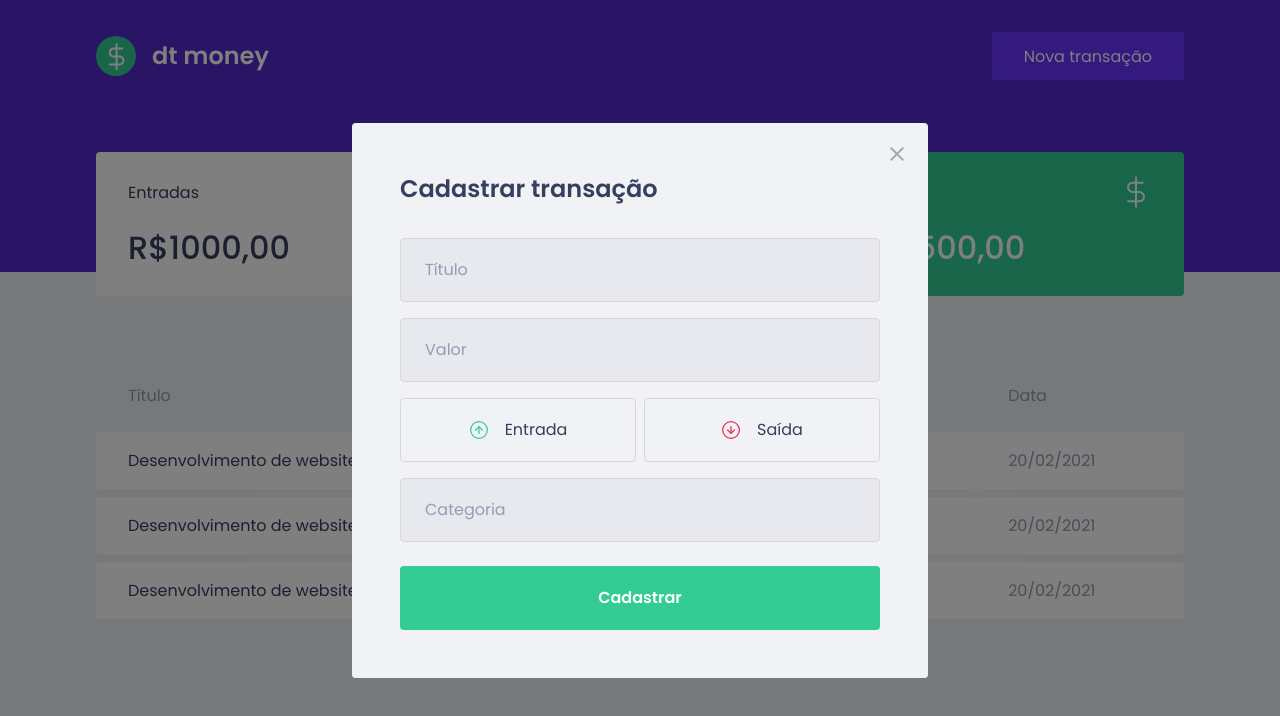
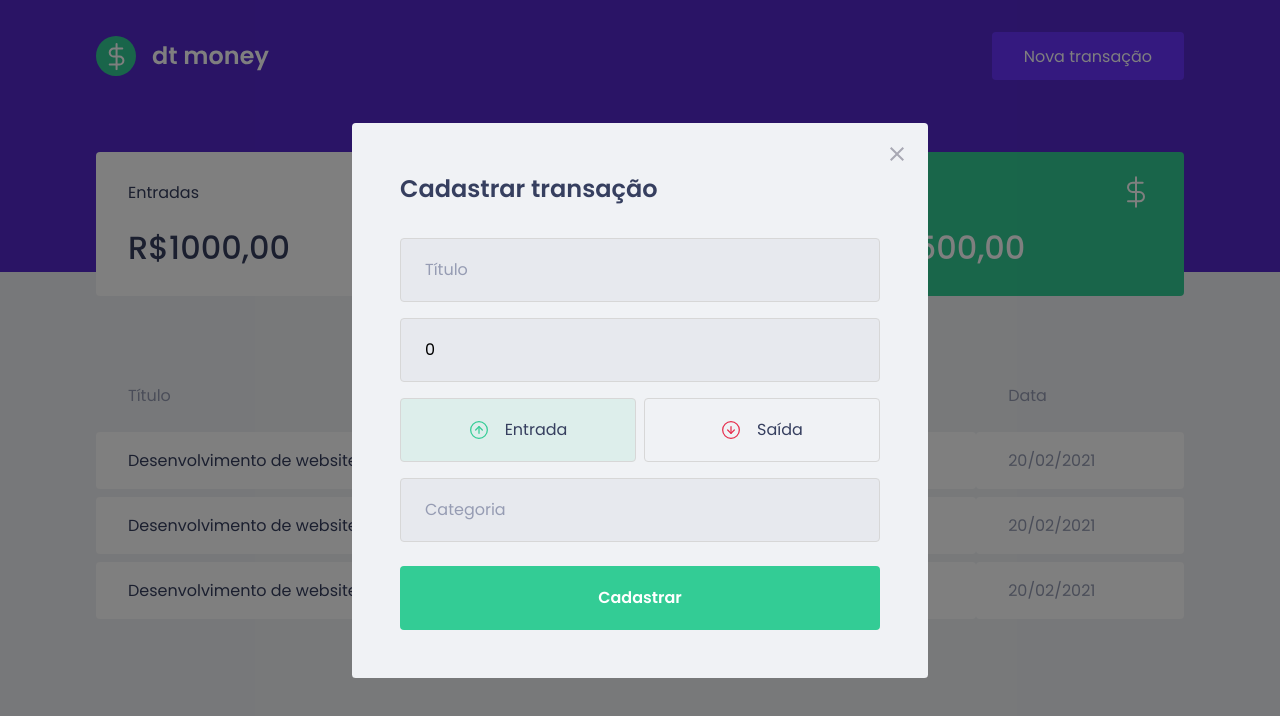
Before and after one commit to birnayt/dtmoney, a React (Create React App) app: page / in a window 1280 px wide. Both pictures are taken after a click on the button "Nova transação". Shown: the top 716 px of the page. Built offline with nearby package versions, Linux system fonts and the light colour scheme; no server answers; what miragejs would draw is missing.

Commit message:
feat: handle values of input with state

```diff
--- a/src/components/NewTransactionModal/index.tsx
+++ b/src/components/NewTransactionModal/index.tsx
@@ -1,9 +1,11 @@
-import { useState } from 'react';
+import { FormEvent, useState } from 'react';
+
 import Modal from 'react-modal';
 
 import closeImg from '../../assets/close.svg';
 import incomeImg from '../../assets/income.svg';
 import outcomeImg from '../../assets/outcome.svg';
+import { api } from '../../services/api';
 
 import * as S from './styles';
 
@@ -16,7 +18,25 @@ export function NewTransactionModal({
   isOpenNewTransactionModal,
   handleCloseNewTransactionModal,
 }: NewTransactionModalProps) {
-  const [type, setType] = useState('');
+  const [title, setTitle] = useState('');
+  const [value, setValue] = useState(0);
+  const [category, setCategory] = useState('');
+  const [type, setType] = useState('deposit');
+
+  function handleCreateNewTransaction(event: FormEvent) {
+    event.preventDefault();
+
+    const data = {
+      title,
+      value,
+      category,
+      type
+    };
+
+    api.post('/transactions', data)
+      .then(response => console.log(response))
+      .catch(err => console.log('[ERR POST TRANSACTIONS]', err));
+  }
 
   return (
     <Modal
@@ -33,15 +53,20 @@ export function NewTransactionModal({
         <img src={closeImg} alt="Fechar modal" />
       </button>
 
-      <S.Container>
+      <S.Container onSubmit={handleCreateNewTransaction}>
         <h2>Cadastrar transação</h2>
 
         <input
          placeholder="Título"
+         value={title}
+         onChange={(event) => setTitle(event.target.value)}
         />
 
         <input
+        type="number"
          placeholder="Valor"
+         value={value}
+         onChange={(event) => setValue(Number(event.target.value))}
         />
 
         <S.TransactionTypeContainer>
@@ -67,6 +92,8 @@ export function NewTransactionModal({
 
         <input
          placeholder="Categoria"
+         value={category}
+         onChange={(event) => setCategory(event.target.value)}
         />
 
         <button type="submit">
```
